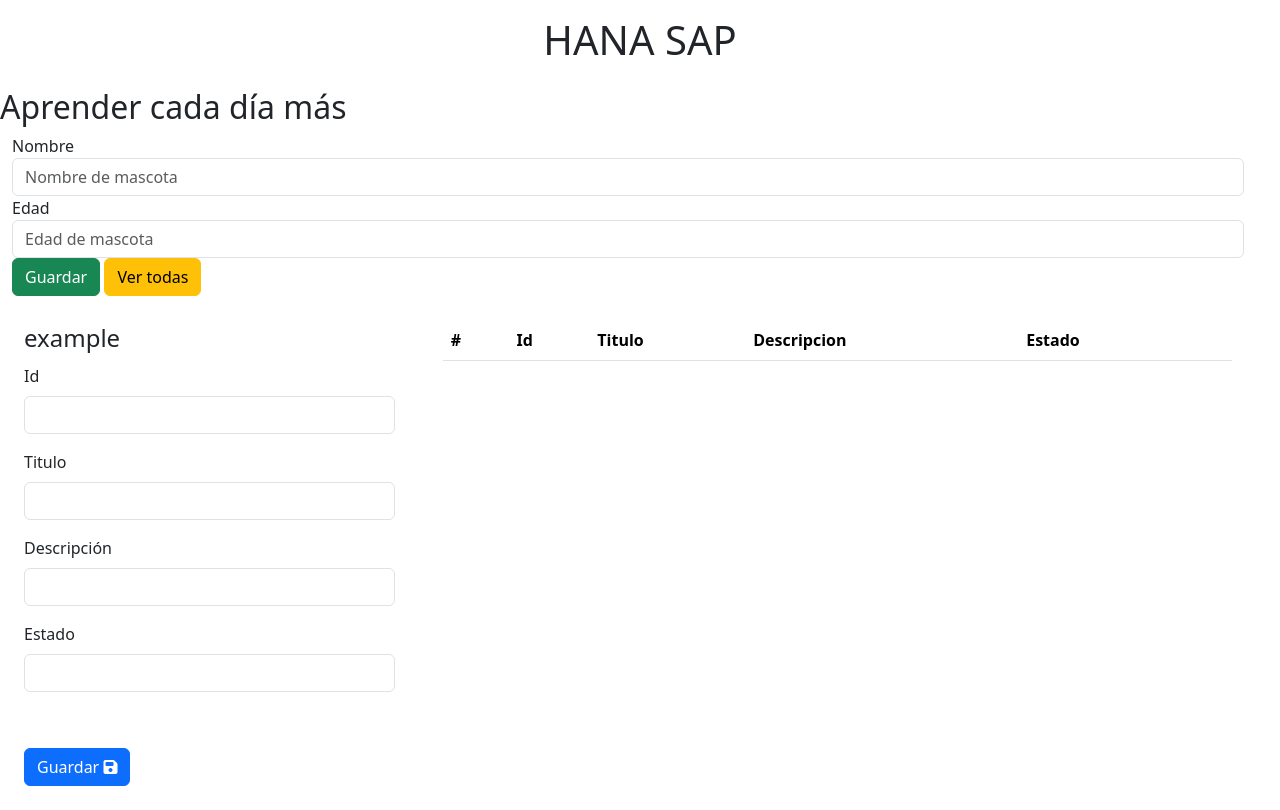
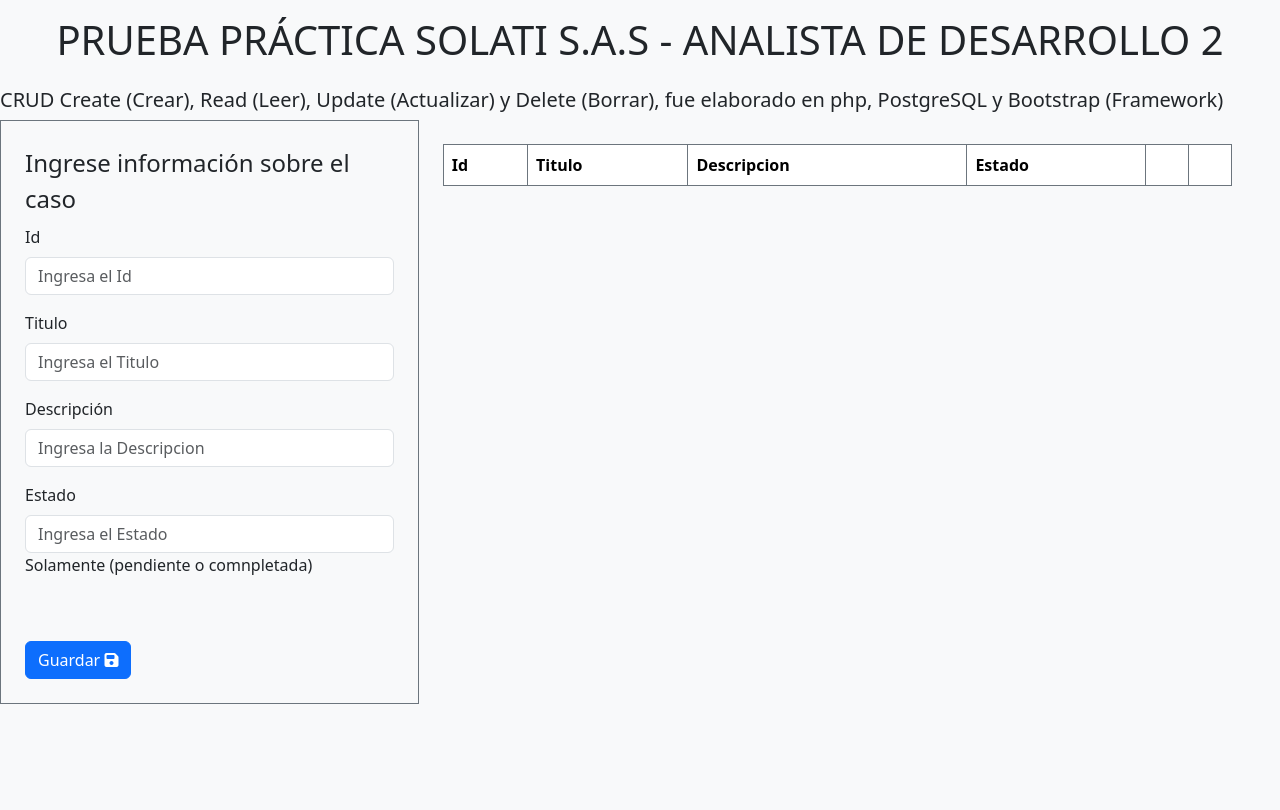
Before and after one commit to daniel-ritus/Prueba_tecnica_Daniel_Rivera, a PHP site: page / in a window 1280 px wide. After the commit the page ends 704 px from the top, so only its background shows below. Run offline with PHP 8.4, Linux system fonts and the light colour scheme; data that the repository does not hold is empty; some libraries are stand-ins or nearby versions.

Commit message:
Funcionando

```diff
--- a/index.php
+++ b/index.php
@@ -10,9 +10,9 @@
   <script src="https://kit.fontawesome.com/844937a553.js" crossorigin="anonymous"></script>
 </head>
 
-<body>
-  <h1 class="text-center p-3">HANA SAP</h1>
-  <h2> Aprender cada día más</h2>
+<body class="bg-light text-dark">
+  <h1 class="text-center p-3" >PRUEBA PRÁCTICA SOLATI S.A.S - ANALISTA DE DESARROLLO 2</h1>
+  <h5> CRUD Create (Crear), Read (Leer), Update (Actualizar) y Delete (Borrar), fue elaborado en php, PostgreSQL y Bootstrap (Framework)</h5>
 
   <?php
   //phpinfo();
@@ -25,54 +25,35 @@
 
     <!-- id, un título, una descripción, y un estado
 (pendiente, completada). shif ctrl f  -->
+     <form class="col-4 p-4 bg-light text-dark border border-secondary"  action="insertardata.php" method="POST">
 
-
-    <form action="insertar.php" method="POST">
-      <div class="form-group">
-        <label for="nombre">Nombre</label>
-        <input required name="nombre" type="text" id="nombre" placeholder="Nombre de mascota" class="form-control">
-      </div>
-      <div class="form-group">
-        <label for="edad">Edad</label>
-        <input required name="edad" type="number" id="edad" placeholder="Edad de mascota" class="form-control">
-      </div>
-      <button type="submit" class="btn btn-success">Guardar</button>
-      <a href="./listar.php" class="btn btn-warning">Ver todas</a>
-    </form>
-
-
-    <form class="col-4 p-4" action="insertardata.php" method="POST">
-
-      <legend> example</legend>
-
+      <legend> Ingrese información sobre el caso</legend>
+      <br>
       <div class="mb-3">
         <label for="id" class="form-label">Id</label>
-        <input type="" class="form-control" id="exampleInputEmail1" aria-describedby="emailHelp">
-
+        <input required name="id" type="text"  id="id" class="form-control" placeholder="Ingresa el Id" ">
       </div>
       <div class="mb-3">
         <label for="titulo" class="form-label">Titulo</label>
-        <input type="" class="form-control" id="exampleInputPassword1">
+        <input required name="titulo" type="text" id="titulo" class="form-control"  placeholder="Ingresa el Titulo">
       </div>
 
       <div class="mb-3">
         <label for="descripcion" class="form-label">Descripción</label>
-        <input type="" class="form-control" id="exampleInputEmail1" aria-describedby="emailHelp">
+        <input required name="descripcion" type="text"  id="descripcion" class="form-control"  placeholder="Ingresa la Descripcion">
 
       </div>
 
       <div class="mb-3">
         <label for="estatus" class="form-label">Estado</label>
-        <input type="" class="form-control" id="exampleInputEmail1" aria-describedby="emailHelp">
-
+        <input required name="estatus" type="text" id="estatus" class="form-control"  placeholder="Ingresa el Estado">
+        <label for="estatus" class="form-label">Solamente (pendiente o comnpletada)</label>
       </div>
-
-
 
       <div class="mb-3 form-check">
 
       </div>
-      <button type="submit" class="btn btn-primary">Guardar <i class="fa-solid fa-floppy-disk"></i></button>
+      <button type="submit" name= "GuardarDatos" value= "OK" class="btn btn-primary"  >Guardar <i class="fa-solid fa-floppy-disk"></i></button>
 
     </form>
 
@@ -80,15 +61,16 @@
     <div class="col-8 p-4">
 
 
-      <table class="table">
+      <table class="table border border-secondary">
         <thead>
           <tr>
-            <th scope="col">#</th>
-            <th scope="col">Id</th>
-            <th scope="col">Titulo</th>
-            <th scope="col">Descripcion</th>
-            <th scope="col">Estado</th>
-            <th scope="col"></th>
+
+            <th scope="col" class="border border-secondary">Id</th>
+            <th scope="col" class="border border-secondary">Titulo</th>
+            <th scope="col" class="border border-secondary">Descripcion</th>
+            <th scope="col" class="border border-secondary">Estado</th>
+            <th scope="col" class="border border-secondary"></th>
+            <th scope="col" class="border border-secondary"></th>
           </tr>
         </thead>
         <tbody>
@@ -105,13 +87,14 @@
           ?>
           <?php foreach ($tasks_db as $tareas_db) { ?>
             <tr>
-              <td><?php echo $tareas_db->id ?></td>
-              <td><?php echo $tareas_db->titulo ?></td>
-              <td><?php echo $tareas_db->descripcion ?></td>
-              <td><?php echo $tareas_db->estatus ?></td>
-              <td><a class="btn btn-primary" href="<?php echo "editar.php?id=" . $tareas_db->id ?>"><i class="fa-sharp fa-solid fa-pen-to-square"></i></a></td>
-              <td><a class="btn btn-danger" href="<?php echo "eliminar.php?id=" . $tareas_db->id ?>"><i class="fa-solid fa-trash"></i></a></td>
+              <td class="border border-secondary"><?php echo $tareas_db->id ?></td>
+              <td class="border border-secondary"><?php echo $tareas_db->titulo ?></td>
+              <td class="border border-secondary"><?php echo $tareas_db->descripcion ?></td>
+              <td class="border border-secondary"><?php echo $tareas_db->estatus ?></td>
+              <td class="border border-secondary"><a class="btn btn-primary" href="<?php echo "ediciondatos.php?id=" . $tareas_db->id ?>"><i class="fa-sharp fa-solid fa-pen-to-square"></i></a></td>
+              <td class="border border-secondary"><a class="btn btn-danger" href="<?php echo "app/config/borrar.php?id=" . $tareas_db->id ?>"><i class="fa-solid fa-trash"></i></a></td>
             </tr>
+
           <?php } ?>
 
         </tbody>
```
Also changed, not shown: app/config/borrar.php (added, +15 -0 lines), app/config/datoseditados.php (added, +38 -0 lines), app/config/eliminar.php (added, +24 -0 lines), ediciondatos.php (added, +72 -0 lines), insertardata.php (+22 -18 lines).
